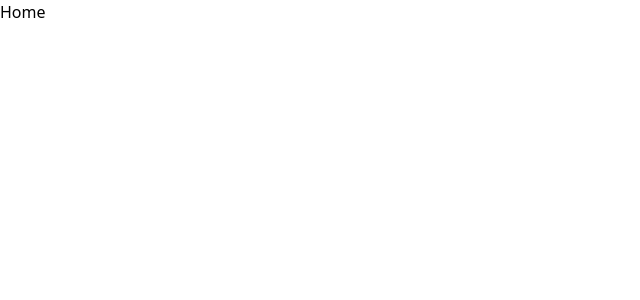
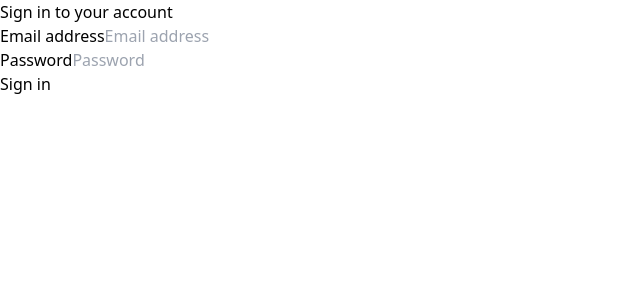
Before and after one commit to Rayzler/Gestion-Escolar, a React (Vite) app: page / in a window 1280 px wide. Shown: the top 300 px of the page, without its empty margins (0-640 px from the left). Built offline with nearby package versions, Linux system fonts and the light colour scheme.

Commit message:
Redirect to LoginView

```diff
--- a/src/App.tsx
+++ b/src/App.tsx
@@ -1,5 +1,6 @@
 import {Route, Switch, useLocation} from "wouter";
 import {useEffect} from "react";
+import LoginView from "./paths/Login.tsx";
 
 export default function App() {
     const [, navigate] = useLocation();
@@ -13,7 +14,7 @@ export default function App() {
 
     return (
         <Switch>
-            <Route path="/" component={() => (<div>Home</div>)}/>
+            <Route path="/" component={LoginView}/>
             {/* Default route in a switch */}
             <Route>Page does not exists</Route>
         </Switch>
```
